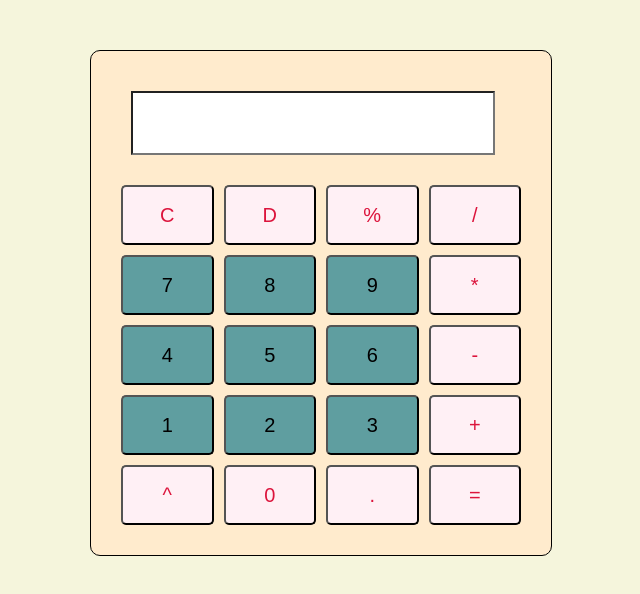
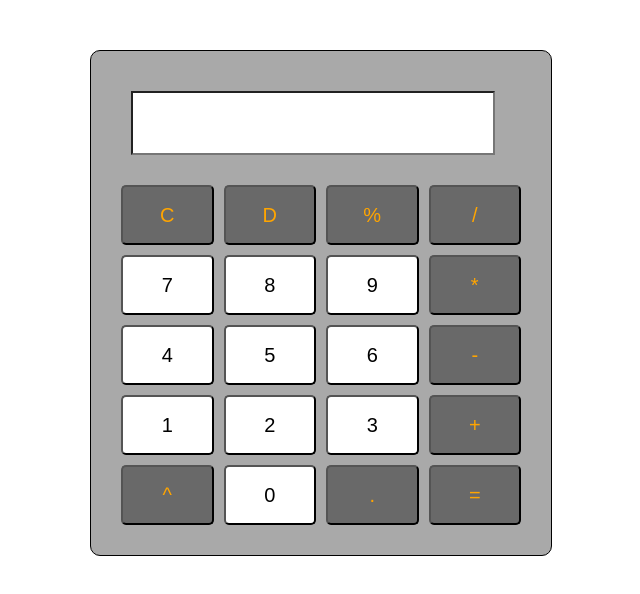
Before and after one commit to Thathika/sample1, a plain HTML site: page index.html in a window 1280 px wide. Shown: the whole page, without its empty margins (319-959 px from the left). Drawn offline with Linux system fonts and the light colour scheme.

Commit message:
calculator

```diff
--- a/index.html
+++ b/index.html
@@ -25,7 +25,7 @@
                 <button class="key" >3</botton>
                 <button class="keyh" >+</button>
                 <button class="keyh" >^</botton>
-                <button class="keyh" >0</button>
+                <button class="key" >0</button>
                 <button class="keyh" >.</button>
                 <button class="keyh" >=</button>
 
--- a/style.css
+++ b/style.css
@@ -1,13 +1,13 @@
 body{
    font-family: Arial, Helvetica, sans-serif;
-   background-color:beige;
+   background-color:white;
 }
 
 .calculator{
    width: 400px;
    margin:50px auto;
    padding:30px ;
-   background-color: blanchedalmond;
+   background-color:darkgray;
    border:1px solid;
    border-radius: 10px;
 }
@@ -33,15 +33,15 @@ body{
    height: 60px;
    font-size: 20px;
    border-radius: 5px;
-   background-color: cadetblue;
+   background-color:white;
    cursor: pointer;
 }
 .keyh{
    height: 60px;
    font-size: 20px;
    border-radius: 5px;
-   color: crimson;
-   background-color: lavenderblush;
+   color:orange;
+   background-color:dimgray;
    cursor: pointer;
 }
 input{
```
